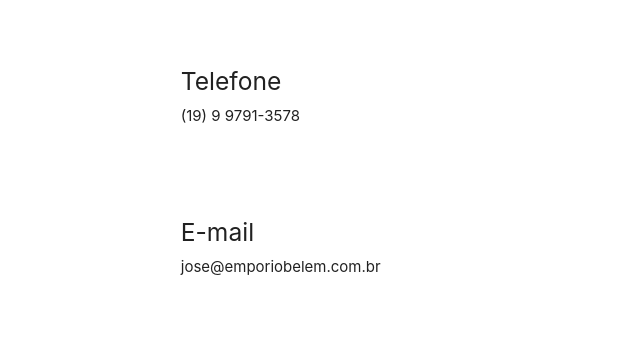
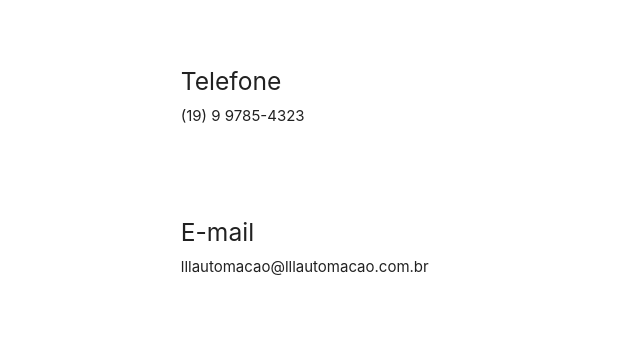
Before and after one commit to deivid-rds/site_materialize, a PHP site: page / in a window 1280 px wide, after a click on "CONTATO". Shown: the part 404-768 px from the top of the page, without its empty margins (0-640 px from the left). Run offline with PHP 8.4, Linux system fonts and the light colour scheme.

Commit message:
Alterar aba contato

```diff
--- a/7.lllautomacao/index.php
+++ b/7.lllautomacao/index.php
@@ -241,12 +241,12 @@
 
             <!-- Telefone -->
             <h5 class="espaco_acima">Telefone</h5>
-            <a class="hover-laranja cor-padrao" href="tel:19997913578">(19) 9 9791-3578</a>
+            <a class="hover-laranja cor-padrao" href="tel:19997854323">(19) 9 9785-4323</a>
 
             <!-- E-mail -->
             <h5 class="espaco_acima">E-mail</h5>
-            <a class="hover-laranja cor-padrao" href="mailto:jose@emporiobelem.com.br">
-                jose@emporiobelem.com.br
+            <a class="hover-laranja cor-padrao" href="mailto:lllautomacao@lllautomacao.com.br">
+                lllautomacao@lllautomacao.com.br
             </a>
 
         </div>
```
